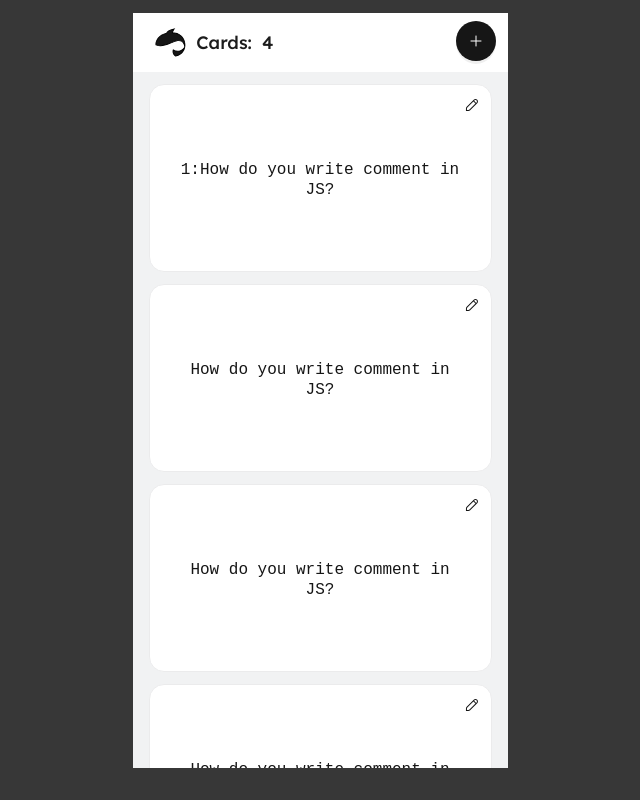
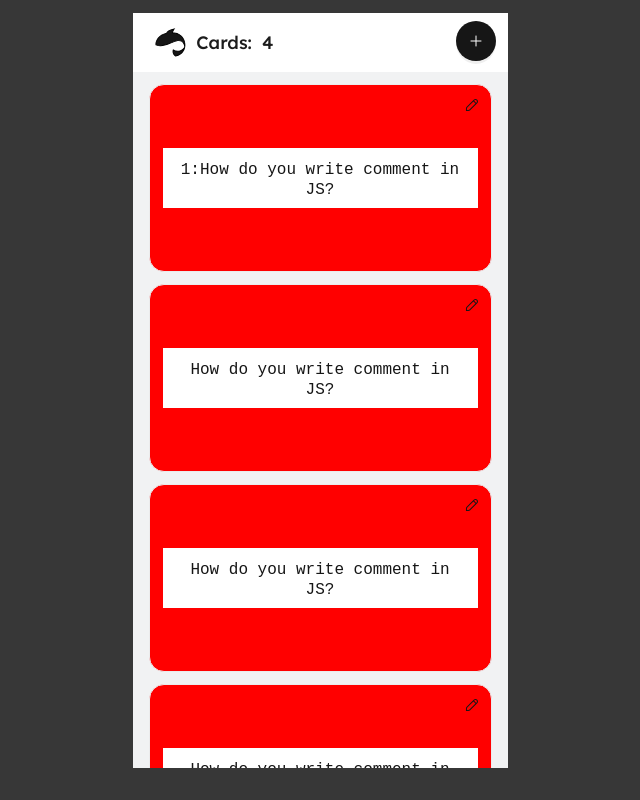
Before and after one commit to SzDabrowski/fischkapp, a React (Vite) app: page / in a window 1280 px wide. Shown: the whole page, without its empty margins (320-960 px from the left). Built offline with nearby package versions, Linux system fonts and the light colour scheme.

Commit message:
feat: card structure change

```diff
--- a/src/App.tsx
+++ b/src/App.tsx
@@ -102,7 +102,6 @@ function App() {
             answer = {card.answer}
             editMode={false}
             updateCard={updateCard}
-            deleteCard={deleteCard}
             />
             ))}
           </>
--- a/src/components/Card/BackCardEdit.tsx
+++ b/src/components/Card/BackCardEdit.tsx
@@ -13,7 +13,7 @@ interface CardI {
     editMode: boolean;
     setEditMode: (value: boolean) => void;
     updateCard: (id: number, cardSide: string, input: string) => void;
-    deleteCard: (id:number) => void;
+
     question: string;
 }
 
@@ -42,7 +42,6 @@ export const BackCardEdit = (props: CardI) => {
       };
 
       const deleteCard = () => {
-        props.deleteCard(props.id);
         props.setEditMode(false);
       }
 
--- a/src/components/Card/Card.module.css
+++ b/src/components/Card/Card.module.css
@@ -9,6 +9,14 @@
     border: 0.5px #ebebec solid;
     justify-content: space-between;
     align-items: center;
+  }
+
+  .front {
+    background-color: red;
+  }
+
+  .back {
+    background-color: green;
   }
 
 .corner_wrapper {
@@ -50,8 +58,10 @@
   overflow: hidden;
   line-height: 20px;
   overflow-wrap: break-word;
+  cursor: pointer;
   padding: 12px 10px 10px 10px;
   &:focus {
     outline: none;
   }
+
 }
--- a/src/components/Card/Card.tsx
+++ b/src/components/Card/Card.tsx
@@ -3,6 +3,7 @@ import styles from "./Card.module.css";
 import editIcon from "../../assets/editIcon.svg";
 import { FrontCardEdit } from "./FrontCardEdit";
 import { BackCardEdit } from "./BackCardEdit";
+import { CardSide } from "./CardSide";
 
 
 interface FishkappCard {
@@ -16,7 +17,6 @@ interface CardI {
     answer: string;
     editMode: boolean;
     updateCard: (id:number, cardSide: string, input: string) => void;
-    deleteCard: (id:number) => void;
 }
 
 export const Card = (props: CardI) => {
@@ -42,6 +42,7 @@ export const Card = (props: CardI) => {
 
   const updateCard = (cardSide: string, input: string) => {
     props.updateCard(props.id, cardSide, input);
+    console
     editPageClick();
   }
 
@@ -53,41 +54,29 @@ export const Card = (props: CardI) => {
           updateCard={props.updateCard}
           question={fishkappObject.question}
           editMode={editMode}
-          setEditMode={editPageClick}
-          deleteCard={props.deleteCard}
-          />
+          setEditMode={editPageClick} />
       ) : (
-        <FrontCardEdit
-        id = {props.id}
-        editMode={editMode}
+        <FrontCardEdit id = {props.id} editMode={editMode}
         setEditMode={editPageClick}
-        updateCard={props.updateCard}
-        deleteCard={props.deleteCard}/>
+        updateCard={props.updateCard}/>
       )
     ) : (
-      <div className={styles.container}>
-        <div className={styles.corner_wrapper}>
-          <button className={styles.corner_button} onClick={editPageClick}>
-            <img src={editIcon} alt="edit" />
-          </button>
-        </div>
 
-        <div className={styles.text_wrapper} onClick={changePageClick}>
-          {nextPage ? (
-            <textarea
-              readOnly
-              className={styles.output}
-              value={fishkappObject.answer}
-              style={{ height: height + "px" }}
+          nextPage ? (
+            <CardSide
+            sideName= {styles.back}
+            editMode= {editMode}
+            value= {fishkappObject.answer}
+            changePageClick = {changePageClick}
+            editPageClick = {editPageClick}
             />
           ) : (
-            <textarea
-              readOnly
-              className={styles.output}
-              value={fishkappObject.question}
-              style={{ height: height + "px" }}
+            <CardSide
+            sideName={styles.front}
+            editMode= {editMode}
+            value= {fishkappObject.question}
+            changePageClick = {changePageClick}
+            editPageClick = {editPageClick}
             />
-          )}
-        </div>
-      </div>
+          )
     ))};
--- /dev/null
+++ b/src/components/Card/CardSide.tsx
@@ -0,0 +1,35 @@
+import React, { useState } from "react";
+import styles from "./Card.module.css";
+import editIcon from "../../assets/editIcon.svg";
+
+interface CardI {
+    editMode: boolean;
+    value: string;
+    changePageClick: () => void;
+    editPageClick: () => void;
+    sideName: string;
+}
+
+export const CardSide = (props: CardI) => {
+    const [height, setHeight] = useState<number>(60);
+
+
+
+  return (
+           <div className={`${styles.container} ${props.sideName}`}>
+           <div className={styles.corner_wrapper}>
+             <button className={styles.corner_button} onClick={props.editPageClick}>
+               <img src={editIcon} alt="edit" />
+             </button>
+           </div>
+
+           <div className={styles.text_wrapper} onClick={props.changePageClick}>
+                <textarea
+                  readOnly
+                  className={styles.output}
+                  value={props.value}
+                  style={{ height: height + "px" }}
+                />
+              </div>
+            </div>
+    )};
--- a/src/components/Card/FrontCardEdit.tsx
+++ b/src/components/Card/FrontCardEdit.tsx
@@ -13,7 +13,6 @@ interface CardI {
     editMode: boolean;
     updateCard: (id: number, cardSide: string, input: string) => void;
     setEditMode: (value: boolean) => void;
-    deleteCard: (id:number) => void;
 }
 
 export const FrontCardEdit = (props: CardI) => {
@@ -43,7 +42,6 @@ export const FrontCardEdit = (props: CardI) => {
       }
 
       const deleteCard = () => {
-        props.deleteCard(props.id);
         props.setEditMode(false);
       }
 
```
